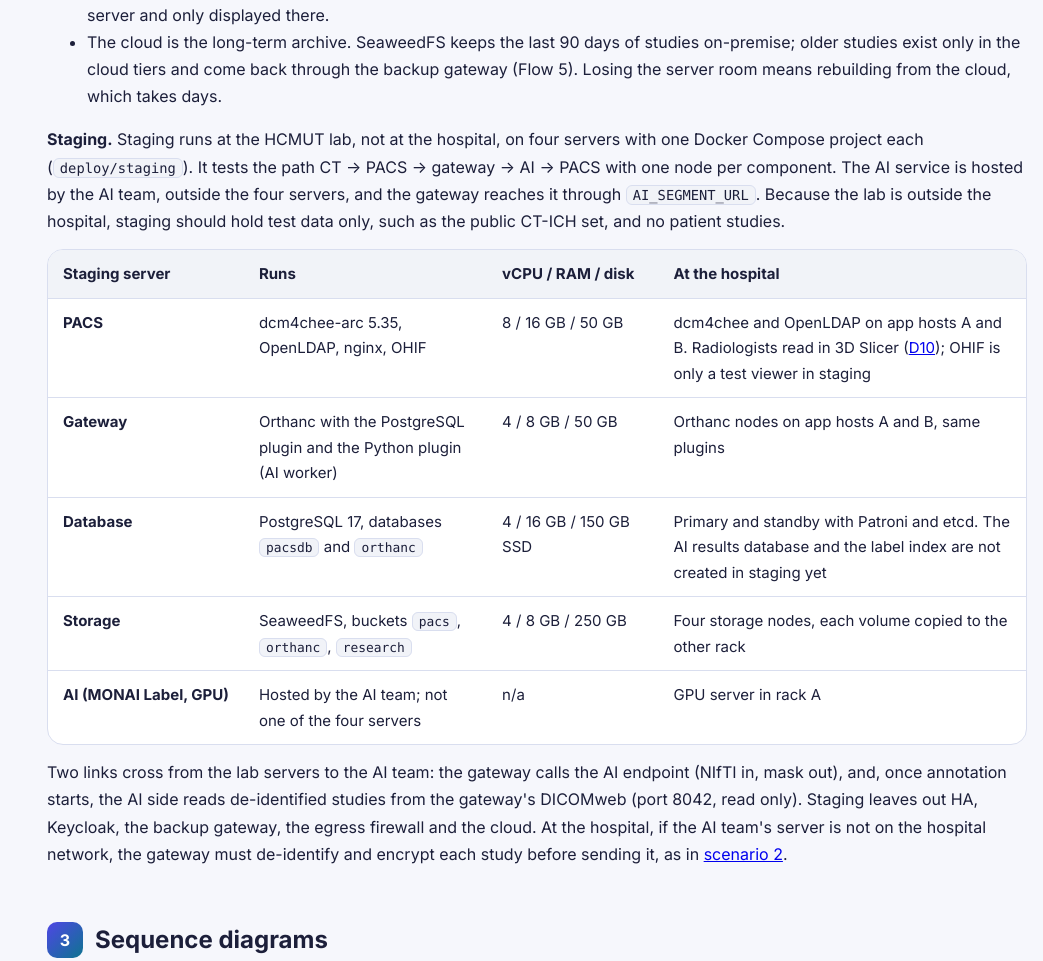
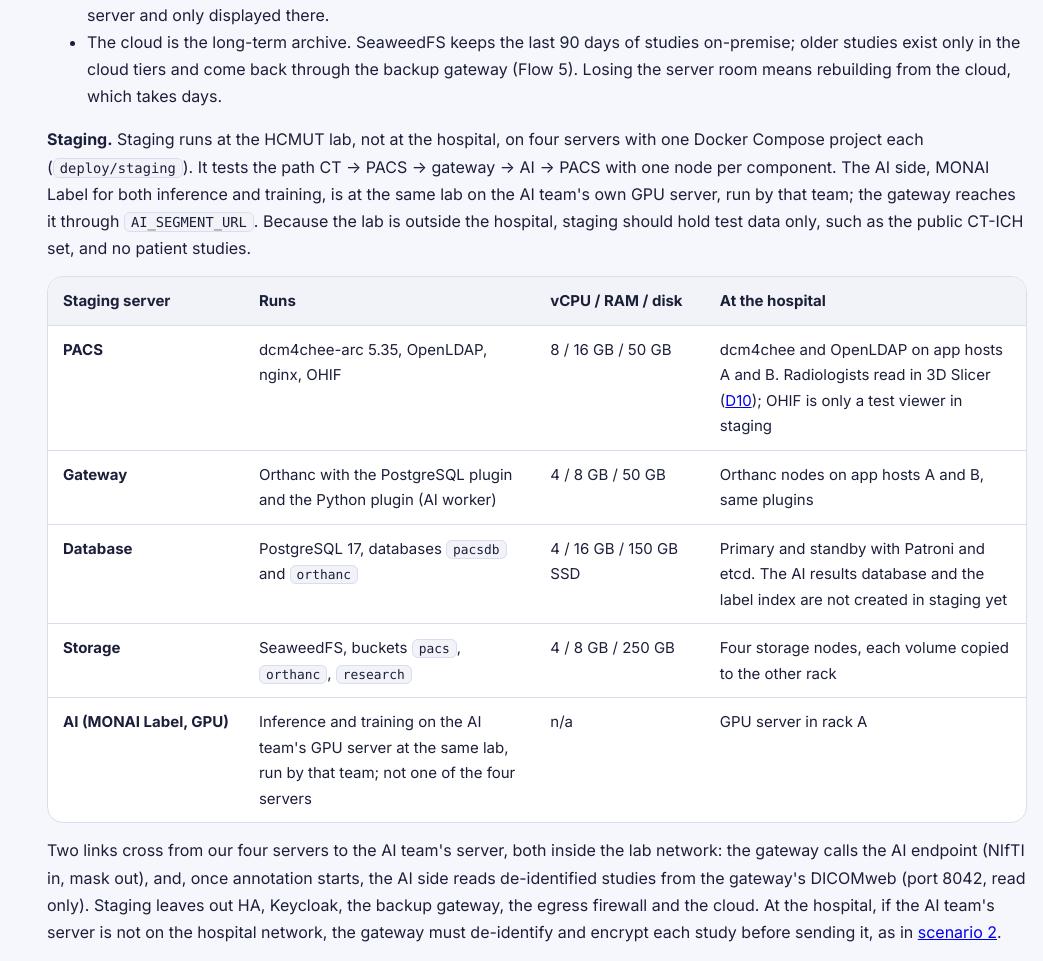
Before and after one commit to jikei25/ich-architecture, a plain HTML site: page index.html in a window 1280 px wide. Shown: the part 2746-3707 px from the top of the page, without its empty margins (237-1280 px from the left). Drawn offline with Linux system fonts and the light colour scheme.

Commit message:
docs: AI inference and training in staging run at the same lab
The AI team runs MONAI Label (inference and training) on its own GPU server at the HCMUT lab, so both links from the staging servers stay inside the lab network.

```diff
--- a/index.html
+++ b/index.html
@@ -721,7 +721,7 @@ footer{margin-top:56px;padding-top:16px;border-top:1px solid var(--border);font-
 <li>Desks need no GPU. Radiologists and annotators run 3D Slicer on ordinary workstations; masks are computed on the GPU server and only displayed there.</li>
 <li>The cloud is the long-term archive. SeaweedFS keeps the last 90 days of studies on-premise; older studies exist only in the cloud tiers and come back through the backup gateway (Flow 5). Losing the server room means rebuilding from the cloud, which takes days.</li>
 </ul>
-<p id="staging"><b>Staging.</b> Staging runs at the HCMUT lab, not at the hospital, on four servers with one Docker Compose project each (<code>deploy/staging</code>). It tests the path CT → PACS → gateway → AI → PACS with one node per component. The AI service is hosted by the AI team, outside the four servers, and the gateway reaches it through <code>AI_SEGMENT_URL</code>. Because the lab is outside the hospital, staging should hold test data only, such as the public CT-ICH set, and no patient studies.</p>
+<p id="staging"><b>Staging.</b> Staging runs at the HCMUT lab, not at the hospital, on four servers with one Docker Compose project each (<code>deploy/staging</code>). It tests the path CT → PACS → gateway → AI → PACS with one node per component. The AI side, MONAI Label for both inference and training, is at the same lab on the AI team's own GPU server, run by that team; the gateway reaches it through <code>AI_SEGMENT_URL</code>. Because the lab is outside the hospital, staging should hold test data only, such as the public CT-ICH set, and no patient studies.</p>
 <div class="tbl"><table>
 <thead><tr><th>Staging server</th><th>Runs</th><th>vCPU / RAM / disk</th><th>At the hospital</th></tr></thead>
 <tbody>
@@ -729,9 +729,9 @@ footer{margin-top:56px;padding-top:16px;border-top:1px solid var(--border);font-
 <tr><td class="k">Gateway</td><td>Orthanc with the PostgreSQL plugin and the Python plugin (AI worker)</td><td>4 / 8 GB / 50 GB</td><td>Orthanc nodes on app hosts A and B, same plugins</td></tr>
 <tr><td class="k">Database</td><td>PostgreSQL 17, databases <code>pacsdb</code> and <code>orthanc</code></td><td>4 / 16 GB / 150 GB SSD</td><td>Primary and standby with Patroni and etcd. The AI results database and the label index are not created in staging yet</td></tr>
 <tr><td class="k">Storage</td><td>SeaweedFS, buckets <code>pacs</code>, <code>orthanc</code>, <code>research</code></td><td>4 / 8 GB / 250 GB</td><td>Four storage nodes, each volume copied to the other rack</td></tr>
-<tr><td class="k">AI (MONAI Label, GPU)</td><td>Hosted by the AI team; not one of the four servers</td><td>n/a</td><td>GPU server in rack A</td></tr>
+<tr><td class="k">AI (MONAI Label, GPU)</td><td>Inference and training on the AI team's GPU server at the same lab, run by that team; not one of the four servers</td><td>n/a</td><td>GPU server in rack A</td></tr>
 </tbody></table></div>
-<p>Two links cross from the lab servers to the AI team: the gateway calls the AI endpoint (NIfTI in, mask out), and, once annotation starts, the AI side reads de-identified studies from the gateway's DICOMweb (port 8042, read only). Staging leaves out HA, Keycloak, the backup gateway, the egress firewall and the cloud. At the hospital, if the AI team's server is not on the hospital network, the gateway must de-identify and encrypt each study before sending it, as in <a href="scenario2.html">scenario 2</a>.</p>
+<p>Two links cross from our four servers to the AI team's server, both inside the lab network: the gateway calls the AI endpoint (NIfTI in, mask out), and, once annotation starts, the AI side reads de-identified studies from the gateway's DICOMweb (port 8042, read only). Staging leaves out HA, Keycloak, the backup gateway, the egress firewall and the cloud. At the hospital, if the AI team's server is not on the hospital network, the gateway must de-identify and encrypt each study before sending it, as in <a href="scenario2.html">scenario 2</a>.</p>
 
 <h2 class="sec" id="sequence"><span class="n">3</span>Sequence diagrams</h2>
 <p>The architecture diagram shows <i>where</i> each part runs; these diagrams show <i>in what order</i> the parts talk to each other, including what the radiologist and the annotators see in their user interfaces (boxes tagged <span class="pilltag tc-blue">UI</span>). Pick a diagram, then click a numbered arrow or press <kbd>←</kbd> <kbd>→</kbd> to walk through it one step at a time.</p>
```
